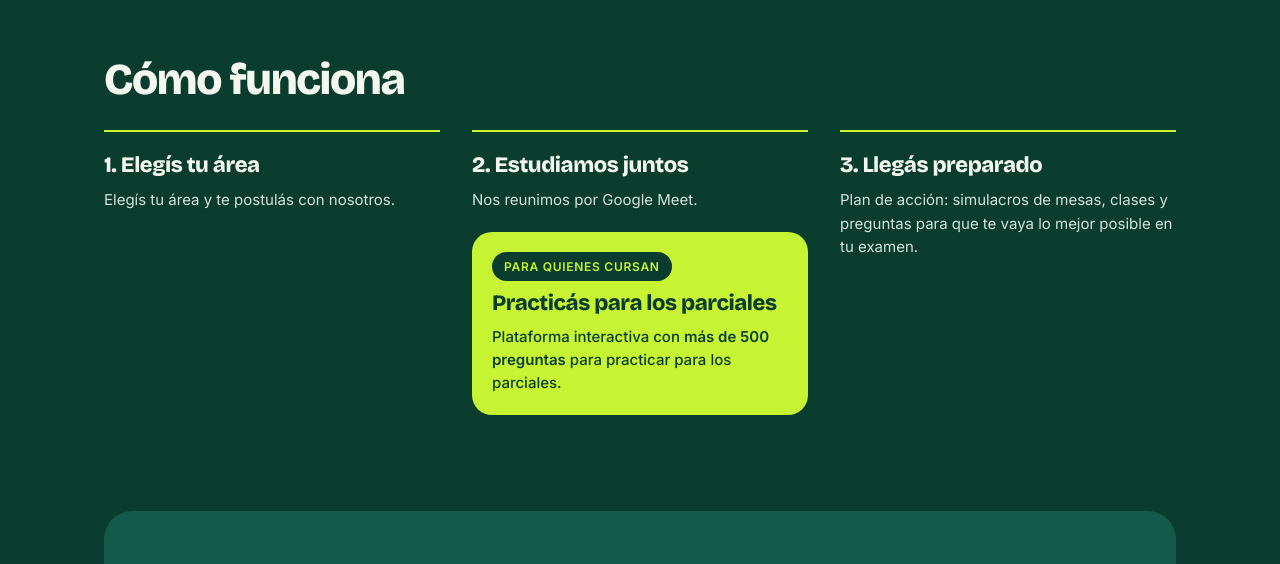
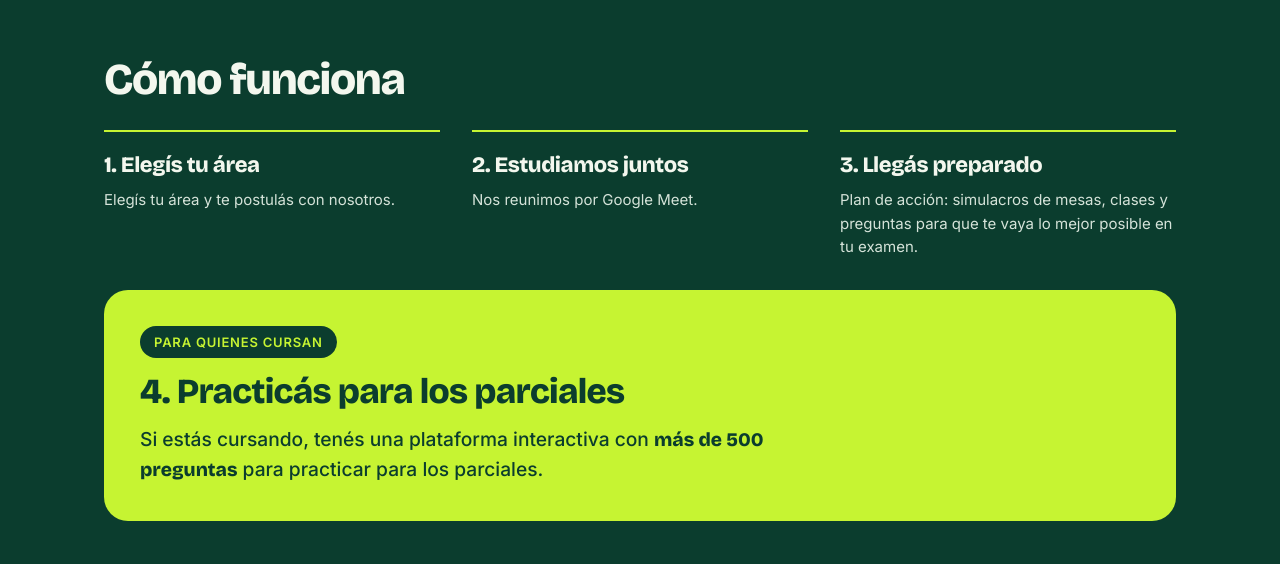
Before and after one commit to SINAPSISFCMUNR/sinapsisfcmunr.github.io, a plain HTML site: page index.html in a window 1280 px wide. Shown: the part 1680-2244 px from the top of the page. Drawn offline with nearby package versions, Linux system fonts and the light colour scheme; animation ran at ten frames a second.

Commit message:
Cómo funciona: volver al paso 4 destacado a todo el ancho
Co-Authored-By: Claude Fable 5.2 <noreply@anthropic.com>
Claude-Session: https://claude.ai/code/session_01G2PejzRNh2uTVigaPr37pG

```diff
--- a/index.html
+++ b/index.html
@@ -73,12 +73,12 @@ h2.title{font-size:clamp(1.9rem,5vw,2.75rem);letter-spacing:-.03em;line-height:1
 .step{border-top:2px solid var(--lime);padding-top:20px;display:flex;flex-direction:column;gap:10px}
 .step h3{font-size:22px;letter-spacing:-.02em}
 .step p{margin:0;font-size:15px;line-height:1.55;color:var(--soft)}
-.hlbox{margin-top:10px;background:var(--lime);color:var(--bg);border-radius:20px;padding:20px;display:flex;flex-direction:column;align-items:flex-start;gap:10px}
-.hlbox h4{margin:0;font-family:'Bricolage Grotesque',sans-serif;font-weight:800;font-size:22px;letter-spacing:-.02em;line-height:1.1}
-.step .hlbox p{color:var(--bg);font-size:15px;font-weight:500}
-.hlbox p b{font-weight:800}
-.hlbox .badge{background:var(--bg);color:var(--lime);font-size:12px;font-weight:600;letter-spacing:.06em;text-transform:uppercase;padding:7px 12px;border-radius:999px}
-body.editing .hlbox [data-k]{outline-color:var(--bg)}
+.step.hl{grid-column:1/-1;background:var(--lime);color:var(--bg);border-top:0;border-radius:24px;padding:clamp(24px,4vw,36px);align-items:flex-start;gap:12px}
+.step.hl h3{font-size:clamp(1.6rem,4vw,2.2rem)}
+.step.hl p{color:var(--bg);font-size:clamp(1rem,2.200vw,1.2rem);font-weight:500;max-width:720px}
+.step.hl p b{font-family:'Bricolage Grotesque',sans-serif;font-weight:800}
+.step.hl .badge{background:var(--bg);color:var(--lime);font-size:13px;font-weight:600;letter-spacing:.06em;text-transform:uppercase;padding:8px 14px;border-radius:999px}
+body.editing .step.hl [data-k]{outline-color:var(--bg)}
 .about{background:var(--panel);border-radius:28px;padding:clamp(24px,5vw,56px);display:flex;flex-wrap:wrap;gap:32px;align-items:center}
 .about img{width:200px;height:200px;border-radius:32px;object-fit:cover;border:3px solid var(--lime);flex-shrink:0}
 .about .txt{flex:1;min-width:240px;display:flex;flex-direction:column;gap:12px}
@@ -312,8 +312,9 @@ footer{padding:24px 0 96px;border-top:1px solid var(--panel);font-size:14px;colo
 <h2 class="title" data-k="t_como">Cómo funciona</h2>
 <div class="steps">
 <div class="step"><h3 data-k="s1t">1. Elegís tu área</h3><p data-k="s1p">Elegís tu área y te postulás con nosotros.</p></div>
-<div class="step"><h3 data-k="s2t">2. Estudiamos juntos</h3><p data-k="s2p">Nos reunimos por Google Meet.</p><div class="hlbox"><div class="badge">Para quienes cursan</div><h4 data-k="s4t">Practicás para los parciales</h4><p data-k="s4p">Plataforma interactiva con <b>más de 500 preguntas</b> para practicar para los parciales.</p></div></div>
+<div class="step"><h3 data-k="s2t">2. Estudiamos juntos</h3><p data-k="s2p">Nos reunimos por Google Meet.</p></div>
 <div class="step"><h3 data-k="s3t">3. Llegás preparado</h3><p data-k="s3p">Plan de acción: simulacros de mesas, clases y preguntas para que te vaya lo mejor posible en tu examen.</p></div>
+<div class="step hl"><div class="badge">Para quienes cursan</div><h3 data-k="s4t">4. Practicás para los parciales</h3><p data-k="s4p">Si estás cursando, tenés una plataforma interactiva con <b>más de 500 preguntas</b> para practicar para los parciales.</p></div>
 </div>
 </section>
 <section id="sobre">
```
